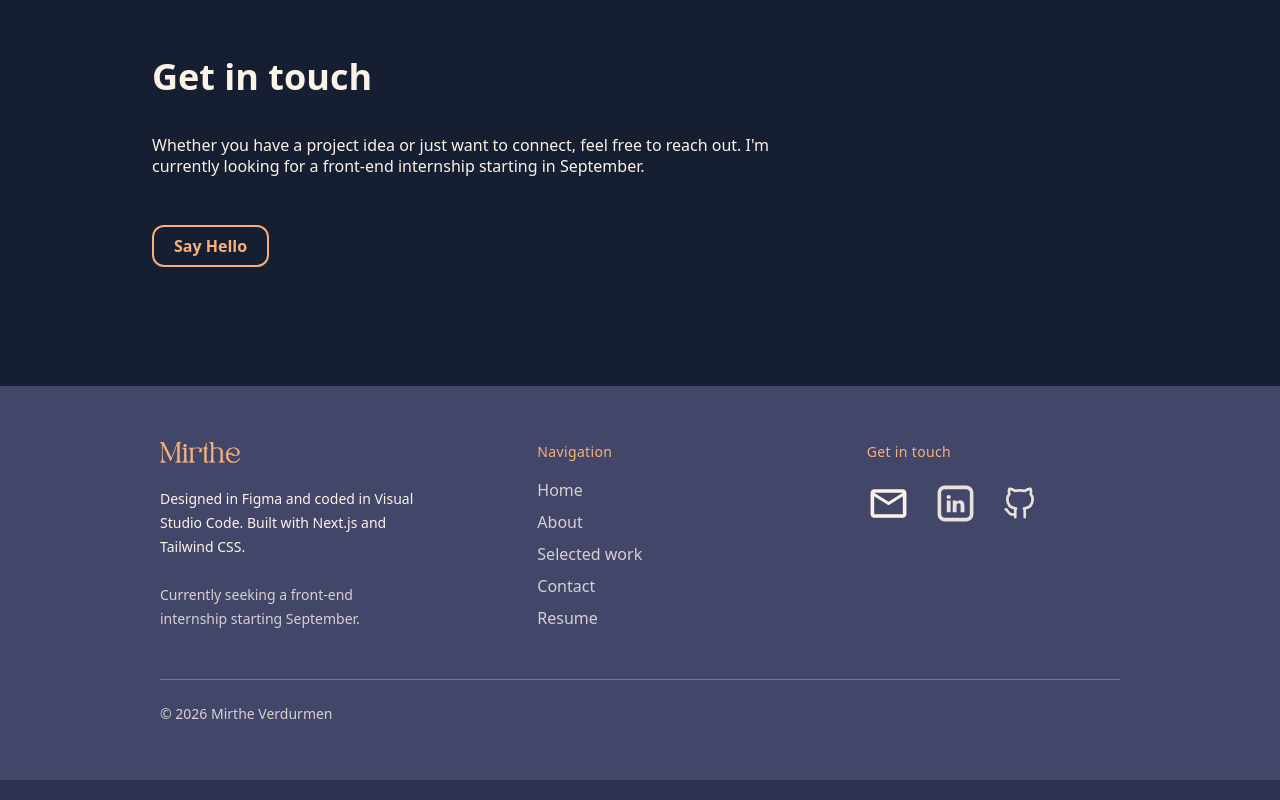
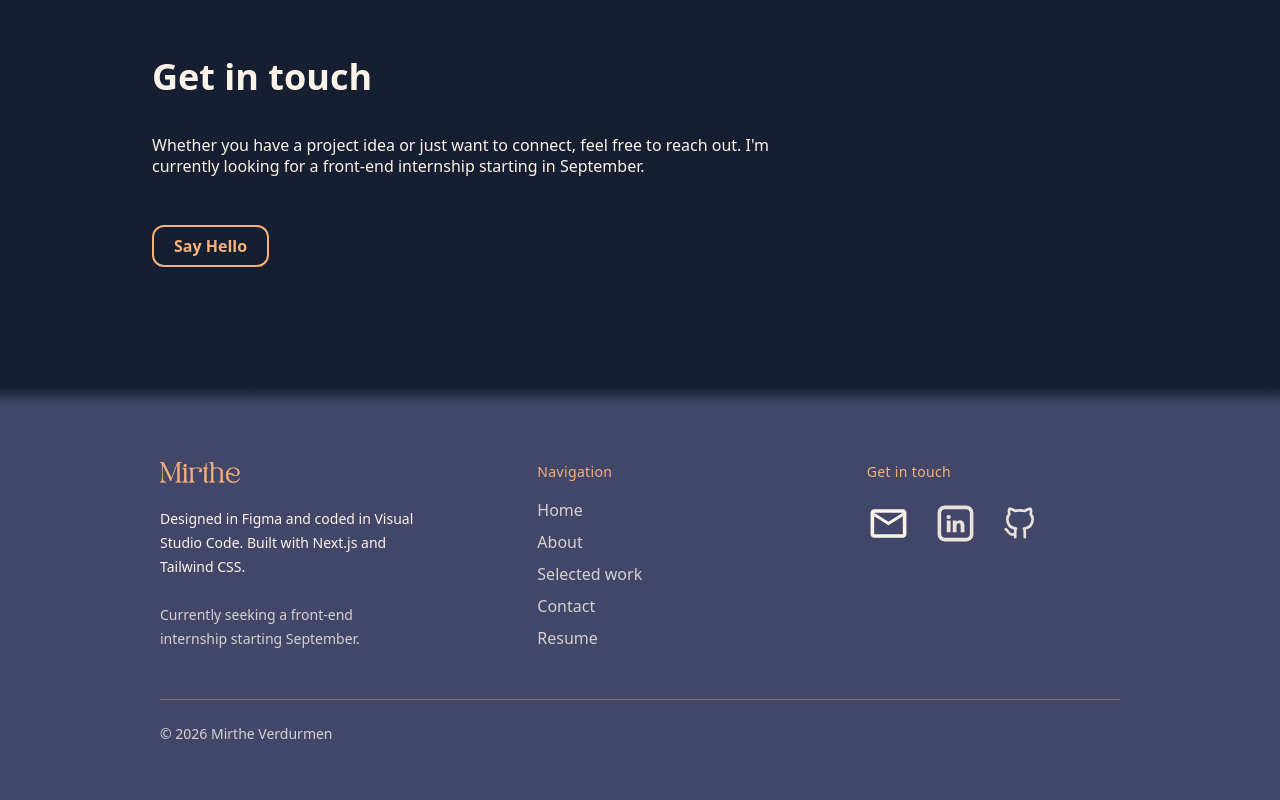
Before and after one commit to Muurthe/showcase-portfoliov2, a Next.js app: page / in a window 1280 px wide. Shown: the part 2818-3618 px from the top of the page. Built offline with nearby package versions, Linux system fonts and the light colour scheme.

Commit message:
style: add gradient between sections

```diff
--- a/src/app/page.tsx
+++ b/src/app/page.tsx
@@ -22,6 +22,7 @@ export default function Home() {
       <section id="contact" className="bg-[rgb(var(--textdark))]">
         <Contact />
       </section>
+      <div className="h-5 bg-linear-to-b from-[rgb(var(--textdark))] to-[rgb(var(--surface))]"></div>
     </main>
   );
 }
```
